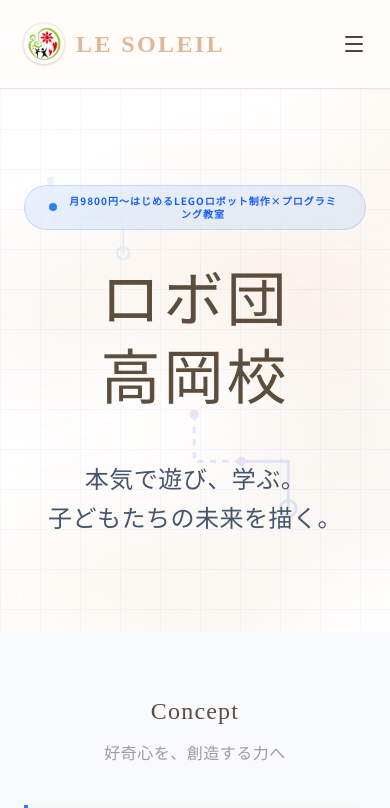
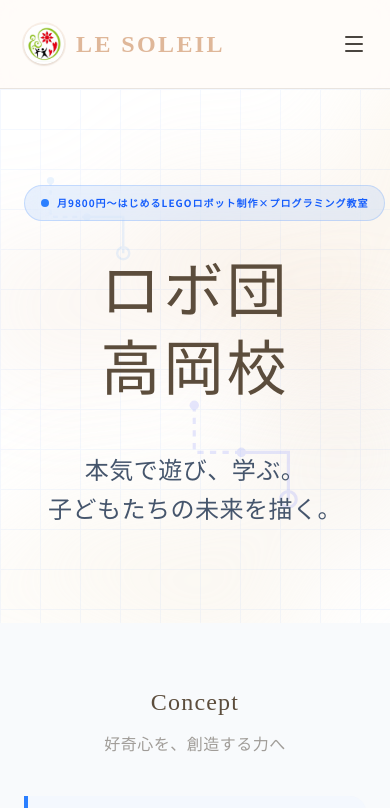
Before and after one commit to soleil0615/soleil_hp, a Next.js app: page /robo-done in a window 390 px wide. Shown: the top 808 px of the page. Built offline with nearby package versions, Linux system fonts and the light colour scheme.

Commit message:
fix(ui): prevent line break on hero badge text and adjust for mobile

```diff
--- a/app/robo-done/RoboDoneContent.tsx
+++ b/app/robo-done/RoboDoneContent.tsx
@@ -44,7 +44,7 @@ export default function RoboDoneContent() {
                         transition={{ duration: 0.8 }}
                         className="mx-auto max-w-2xl text-center"
                     >
-                        <TechBadge className="mb-8 px-6 py-2 text-xs">
+                        <TechBadge className="mb-8 px-3 sm:px-6 py-2 text-[10px] sm:text-xs whitespace-nowrap">
                             月9800円〜はじめるLEGOロボット制作×プログラミング教室
                         </TechBadge>
                         <h1 className="text-6xl font-black tracking-tight text-slate-900 sm:text-8xl mb-10 font-serif leading-[1.1]">
```
